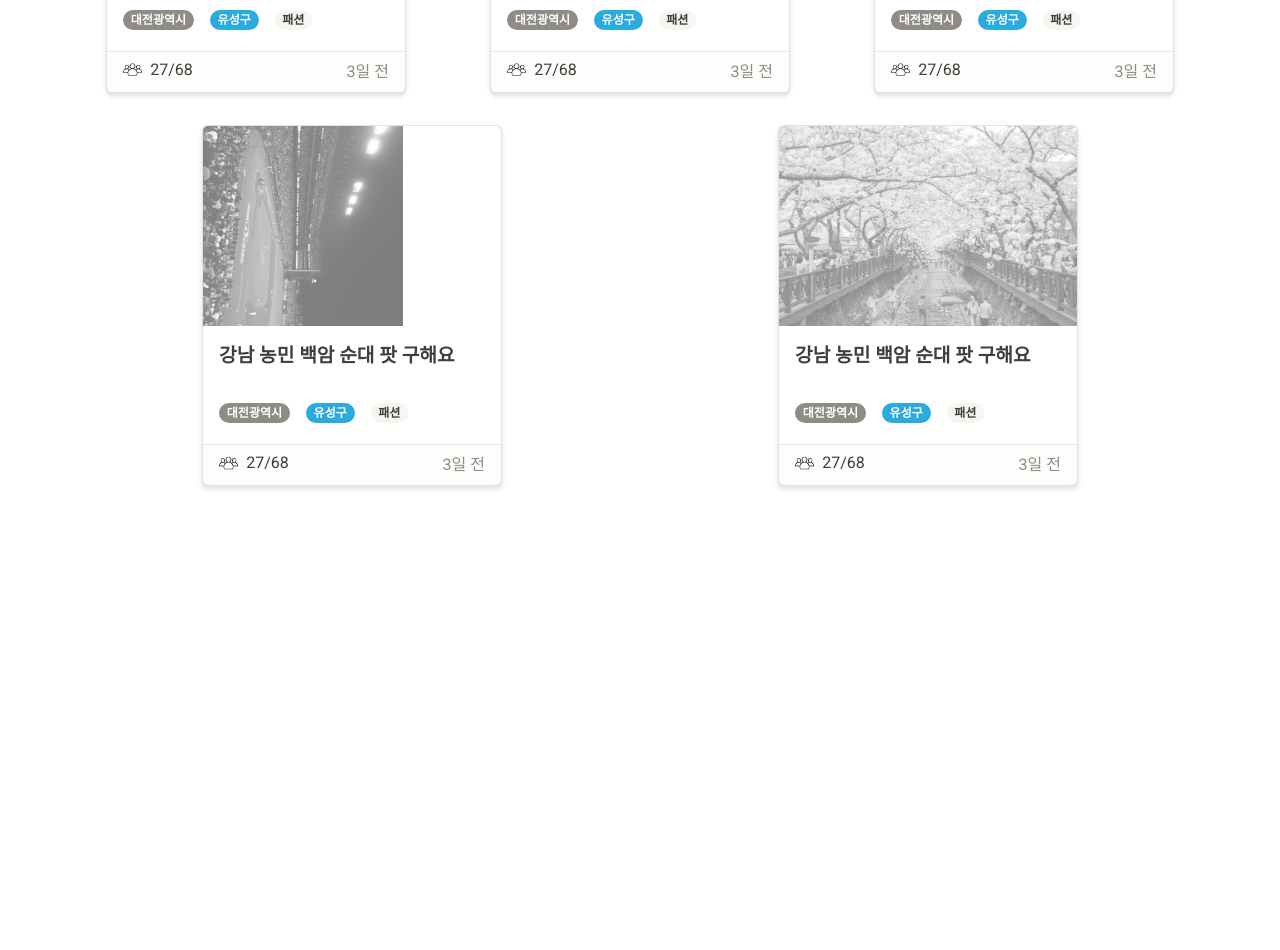
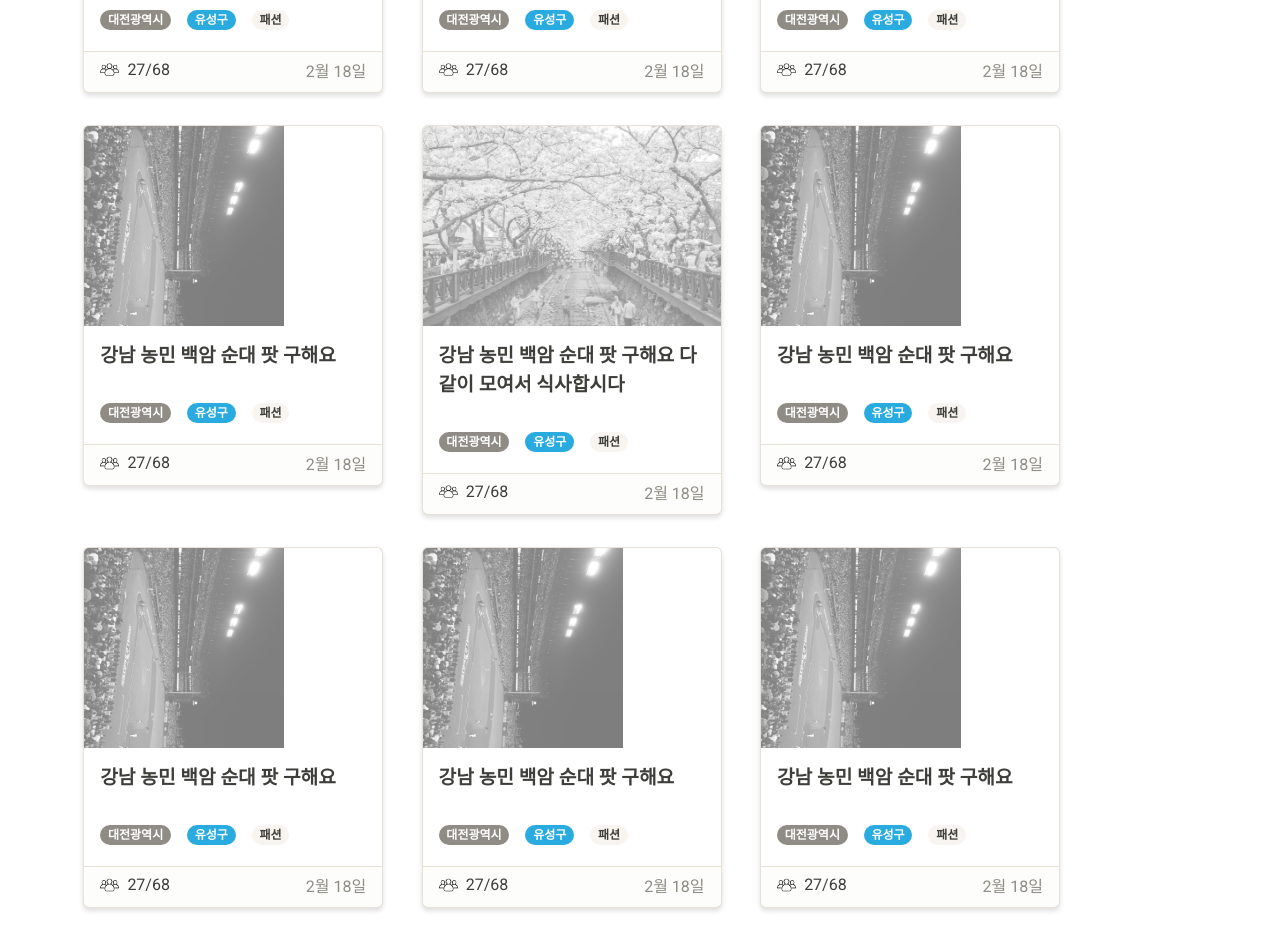
Before and after one commit to softeerbootcamp/Team3, a website built with Vite: page frontend/gathergo/index.html in a window 1280 px wide. Shown: the part 580-1530 px from the top of the page. Before the commit the page ends 1114 px from the top, so only its background shows below. Built offline with nearby package versions, Linux system fonts and the light colour scheme; files whose address does not match are found by name.

Commit message:
design: card 배치 조정

```diff
--- a/frontend/gathergo/index.html
+++ b/frontend/gathergo/index.html
@@ -262,7 +262,7 @@
           <img class="people-icon icon" src="./assets/Icons/peopleIcon.png" alt="User" />
           <span class="user-host-meet-peoples-status">27/68</span>
         </div>
-        <span class="text-muted">3일 전</span>
+        <span class="card-date text-muted">2월 18일</span>
       </div>
     </div>
     <div class="card mb-3" data-hostId="">
@@ -285,7 +285,7 @@
           <img class="people-icon icon" src="./assets/Icons/peopleIcon.png" alt="User" />
           <span class="user-host-meet-peoples-status">27/68</span>
         </div>
-        <span class="text-muted">3일 전</span>
+        <span class="card-date text-muted">2월 18일</span>
       </div>
     </div>
     <div class="card mb-3" data-hostId="">
@@ -308,7 +308,7 @@
           <img class="people-icon icon" src="./assets/Icons/peopleIcon.png" alt="User" />
           <span class="user-host-meet-peoples-status">27/68</span>
         </div>
-        <span class="text-muted">3일 전</span>
+        <span class="card-date text-muted">2월 18일</span>
       </div>
     </div>
     <div class="card mb-3" data-hostId="">
@@ -331,12 +331,35 @@
           <img class="people-icon icon" src="./assets/Icons/peopleIcon.png" alt="User" />
           <span class="user-host-meet-peoples-status">27/68</span>
         </div>
-        <span class="text-muted">3일 전</span>
+        <span class="card-date text-muted">2월 18일</span>
       </div>
     </div>
     <div class="card mb-3" data-hostId="">
       <div class="card-thumbnail-wrapper">
         <img class="card-thumbnail" src="./assets/cherryblossom.jpeg" alt="카드 썸네일">
+      </div>
+
+      <div class="card-body">
+        <p class="card-text">
+          <strong> 강남 농민 백암 순대 팟 구해요 다같이 모여서 식사합시다</strong>
+        </p>
+      </div>
+      <div class="card-body">
+        <span class="badge rounded-pill bg-secondary">대전광역시</span>
+        <span class="badge rounded-pill bg-info">유성구</span>
+        <span class="badge rounded-pill bg-light">패션</span>
+      </div>
+      <div class="card-footer">
+        <div class="user-host-meet-peoples">
+          <img class="people-icon icon" src="./assets/Icons/peopleIcon.png" alt="User" />
+          <span class="user-host-meet-peoples-status">27/68</span>
+        </div>
+        <span class="card-date text-muted">2월 18일</span>
+      </div>
+    </div>
+    <div class="card mb-3" data-hostId="">
+      <div class="card-thumbnail-wrapper">
+        <img class="card-thumbnail" src="./assets/baseball.jpeg" alt="카드 썸네일">
       </div>
 
       <div class="card-body">
@@ -354,7 +377,76 @@
           <img class="people-icon icon" src="./assets/Icons/peopleIcon.png" alt="User" />
           <span class="user-host-meet-peoples-status">27/68</span>
         </div>
-        <span class="text-muted">3일 전</span>
+        <span class="card-date text-muted">2월 18일</span>
+      </div>
+    </div>
+    <div class="card mb-3" data-hostId="">
+      <div class="card-thumbnail-wrapper">
+        <img class="card-thumbnail" src="./assets/baseball.jpeg" alt="카드 썸네일">
+      </div>
+
+      <div class="card-body">
+        <p class="card-text">
+          <strong> 강남 농민 백암 순대 팟 구해요</strong>
+        </p>
+      </div>
+      <div class="card-body">
+        <span class="badge rounded-pill bg-secondary">대전광역시</span>
+        <span class="badge rounded-pill bg-info">유성구</span>
+        <span class="badge rounded-pill bg-light">패션</span>
+      </div>
+      <div class="card-footer">
+        <div class="user-host-meet-peoples">
+          <img class="people-icon icon" src="./assets/Icons/peopleIcon.png" alt="User" />
+          <span class="user-host-meet-peoples-status">27/68</span>
+        </div>
+        <span class="card-date text-muted">2월 18일</span>
+      </div>
+    </div>
+    <div class="card mb-3" data-hostId="">
+      <div class="card-thumbnail-wrapper">
+        <img class="card-thumbnail" src="./assets/baseball.jpeg" alt="카드 썸네일">
+      </div>
+
+      <div class="card-body">
+        <p class="card-text">
+          <strong> 강남 농민 백암 순대 팟 구해요</strong>
+        </p>
+      </div>
+      <div class="card-body">
+        <span class="badge rounded-pill bg-secondary">대전광역시</span>
+        <span class="badge rounded-pill bg-info">유성구</span>
+        <span class="badge rounded-pill bg-light">패션</span>
+      </div>
+      <div class="card-footer">
+        <div class="user-host-meet-peoples">
+          <img class="people-icon icon" src="./assets/Icons/peopleIcon.png" alt="User" />
+          <span class="user-host-meet-peoples-status">27/68</span>
+        </div>
+        <span class="card-date text-muted">2월 18일</span>
+      </div>
+    </div>
+    <div class="card mb-3" data-hostId="">
+      <div class="card-thumbnail-wrapper">
+        <img class="card-thumbnail" src="./assets/baseball.jpeg" alt="카드 썸네일">
+      </div>
+
+      <div class="card-body">
+        <p class="card-text">
+          <strong> 강남 농민 백암 순대 팟 구해요</strong>
+        </p>
+      </div>
+      <div class="card-body">
+        <span class="badge rounded-pill bg-secondary">대전광역시</span>
+        <span class="badge rounded-pill bg-info">유성구</span>
+        <span class="badge rounded-pill bg-light">패션</span>
+      </div>
+      <div class="card-footer">
+        <div class="user-host-meet-peoples">
+          <img class="people-icon icon" src="./assets/Icons/peopleIcon.png" alt="User" />
+          <span class="user-host-meet-peoples-status">27/68</span>
+        </div>
+        <span class="card-date text-muted">2월 18일</span>
       </div>
     </div>
   </div>
--- a/frontend/gathergo/src/Index/index.css
+++ b/frontend/gathergo/src/Index/index.css
@@ -447,9 +447,9 @@ body {
 
 .card-wrapper {
   display: flex;
-  align-items: center;
+  align-items: flex-start;
   /* justify-content: flex-start; */
-  justify-content: space-around;
+  /* justify-content: space-around; */
   flex-wrap: wrap;
   padding: 2rem 4rem;
   overflow: hidden;
@@ -597,7 +597,3 @@ body {
   padding: 1rem 2rem;
   transition: all 0.3s;
 }
-
-.card {
-  border: 0px solid black;
-}
```
